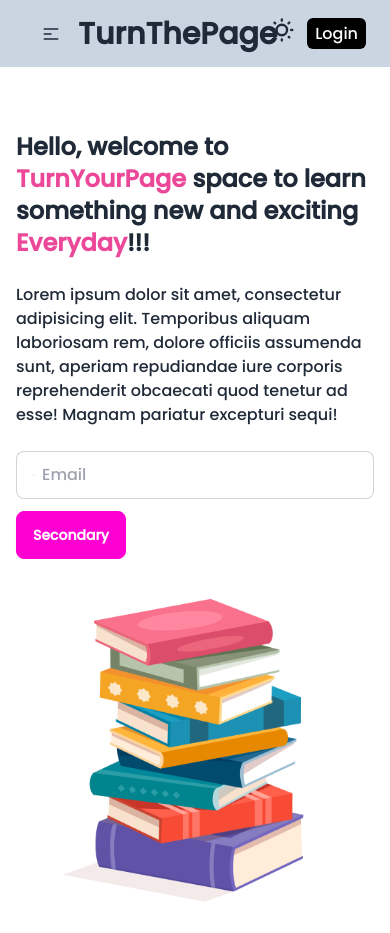
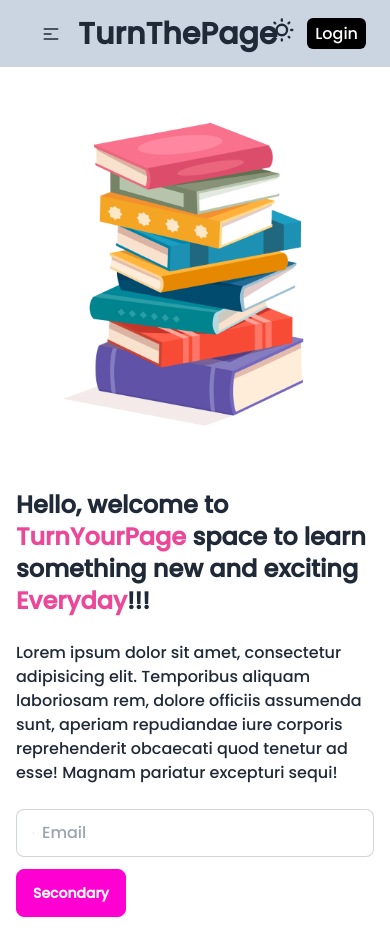
Before and after one commit to Abhishekkumar21/TurnThePage, a React (Vite) app in the folder Frontend/: page / in a window 390 px wide. Built offline with nearby package versions, Linux system fonts and the light colour scheme.

Commit message:
Updated : Order of the banner's divs

```diff
--- a/Frontend/src/Components/Banner.jsx
+++ b/Frontend/src/Components/Banner.jsx
@@ -5,7 +5,7 @@ function Banner() {
   return (
     <>
       <div className="max-w-screen-2xl container mx-auto px-4 md:px-20 py-4 flex flex-col md:flex-row bg-base-100">
-        <div className="w-full md:w-1/2 mt-12 md:mt-32">
+        <div className="w-full md:w-1/2 mt-12 md:mt-32 order-2 md:order-1">
           <div className=" space-y-6 md:space-y-10">
             <h1 className=" text-2xl  md:text-5xl font-bold">
               Hello, welcome to{" "}
@@ -38,7 +38,7 @@ function Banner() {
           </div>
           <button className="btn btn-secondary mt-3">Secondary</button>
         </div>
-        <div className="w-full md:w-1/2">
+        <div className=" order-1 w-full md:w-1/2">
           <img src={banner} className="w-90 h-90 flex-auto"></img>
         </div>
       </div>
```
